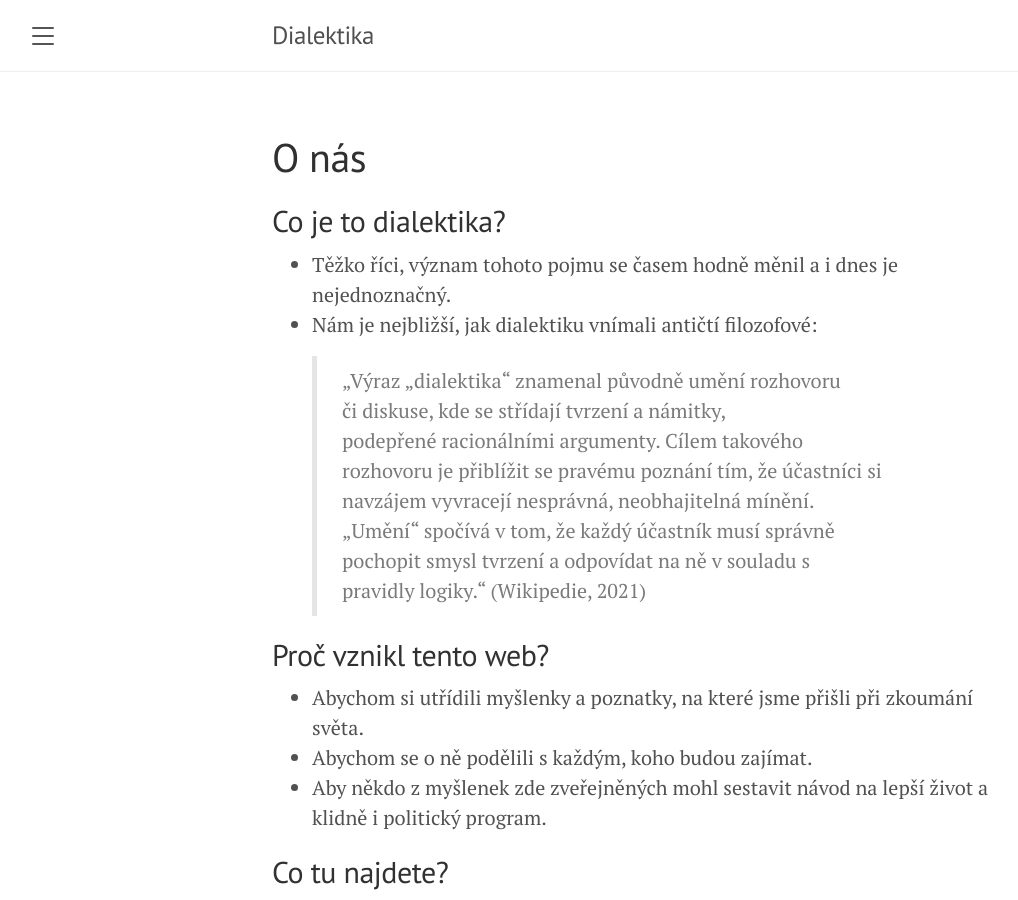
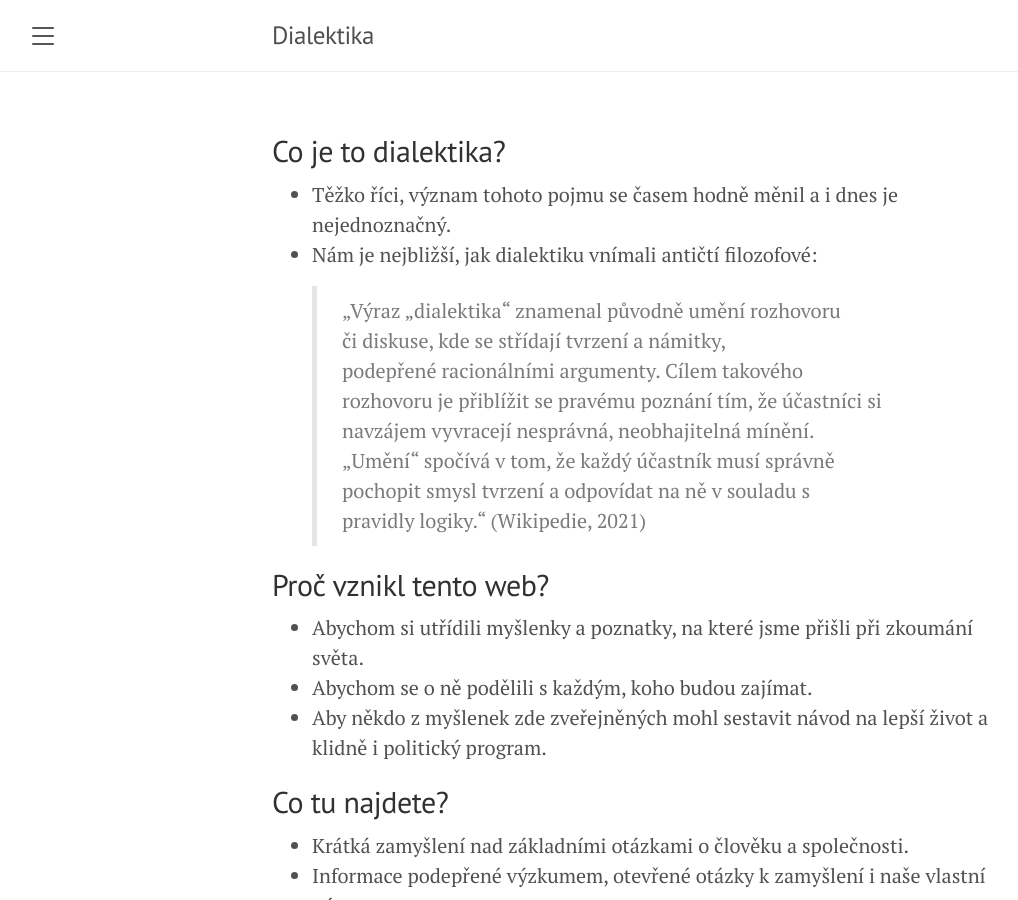
Before and after one commit to janbkrejci/dialektika, a Jekyll site: the page built from about.md, in a window 1280 px wide and 900 px high. Shown: the whole window, without its empty margins (8-1026 px from the left). Built offline with Jekyll 4.4.1, drawn with Linux system fonts in a browser that asks for light colours.

Commit message:
Update page.html

```diff
--- a/_layouts/page.html
+++ b/_layouts/page.html
@@ -3,6 +3,6 @@
 ---
 
 <div class="page">
-  <h1 class="page-title">{{ page.title }}</h1>
+  <!-- h1 class="page-title">{{ page.title }}</h1 -->
   {{ content }}
 </div>
```
